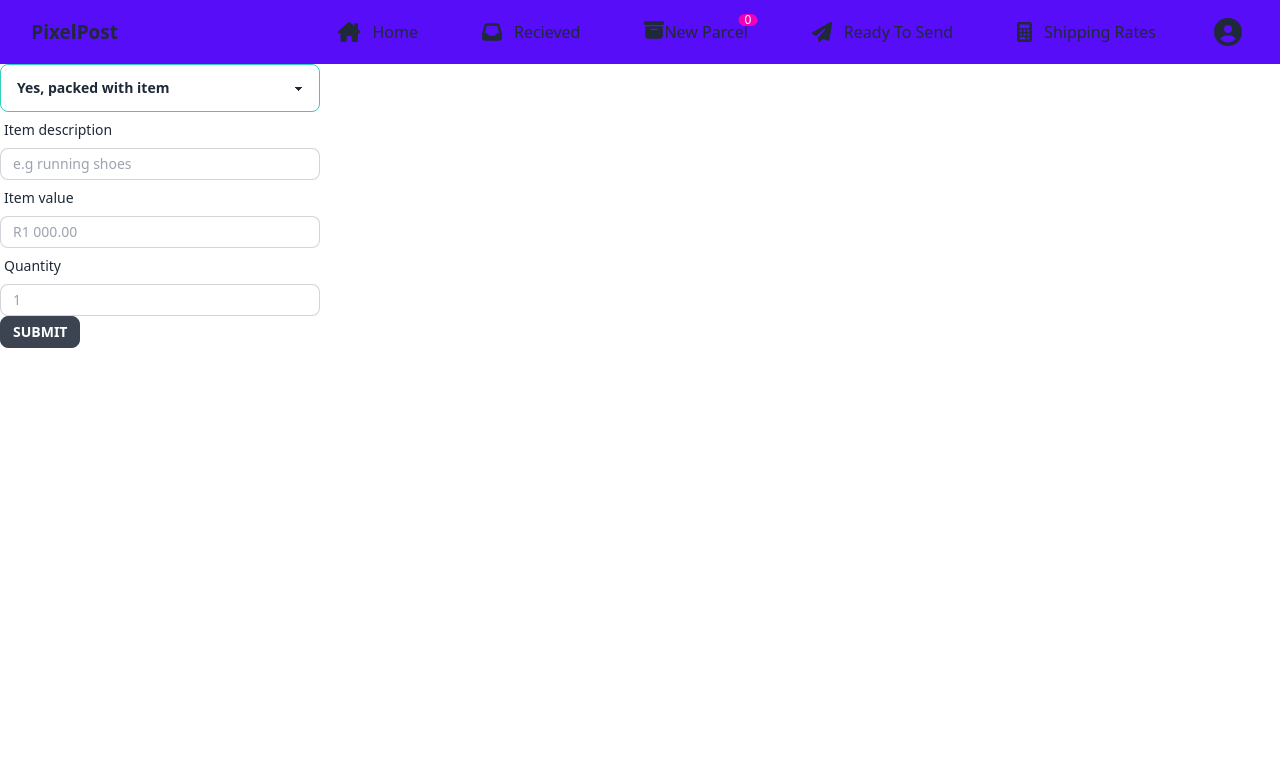
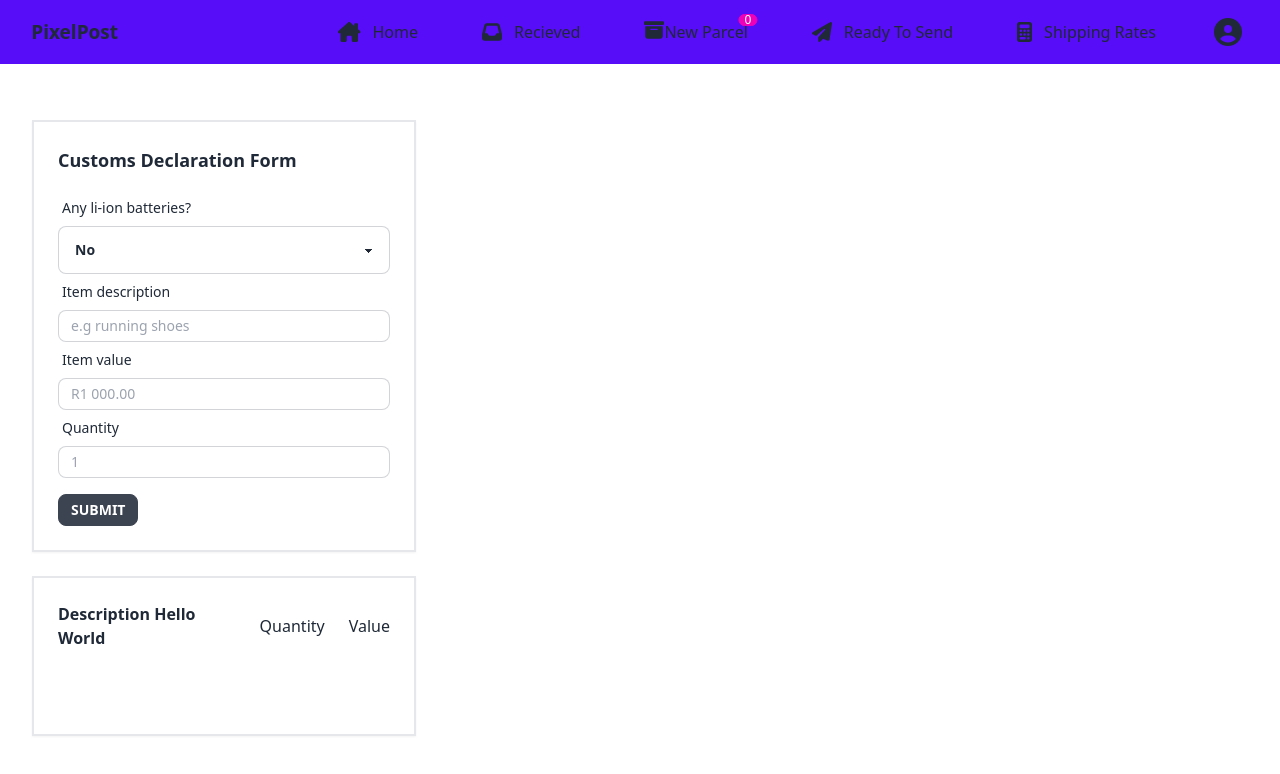
Before and after one commit to pmugasa/pixel-posts, a React (Create React App) app: page /customs-declaration in a window 1280 px wide. Shown: the top 774 px of the page. Built offline with nearby package versions, Linux system fonts and the light colour scheme; the HTML template or start-up script is replaced by a standard one.

Commit message:
added the customs declaration form

```diff
--- a/src/components/CustomsForm.jsx
+++ b/src/components/CustomsForm.jsx
@@ -12,19 +12,32 @@ const CustomsForm = () => {
 
   return (
     <>
-      <div>
+      <div className="border-2 border-gray-200 border-rounded shadow-sm w-96 p-6 mt-6">
+        <div className="mb-4">
+          <h3 className="text-start text-lg font-semibold font-sans">
+            Customs Declaration Form
+          </h3>
+        </div>
+
         <form method="post" onSubmit={handleSubmit}>
-          <div className="form-control w-full max-w-xs">
-            <select
-              name="batteries"
-              className="select select-accent w-full max-w-xs"
-            >
-              <option disabled>Any lithium batteries?</option>
-              <option>Yes, packed with item</option>
-              <option>Yes, fitted inside item</option>
-              <option>No</option>
+          <div className="form-control ">
+            <label className="label">
+              <span className="label-text">Any li-ion batteries?</span>
+            </label>
+            <select className="select select-bordered">
+              <option disabled defaultValue="No">
+                Pick one
+              </option>
+              <option value="No">No</option>
+              <option value="Yes, fitted inside item">
+                Yes, fitted inside item
+              </option>
+              <option value="Yes, packed with item">
+                Yes, packed with item
+              </option>
             </select>
 
+            <div>
               <label className="label">
                 <span className="label-text">Item description</span>
               </label>
@@ -33,9 +46,12 @@ const CustomsForm = () => {
                 name="description"
                 placeholder="e.g running shoes"
                 required
-              className="input input-bordered input-sm w-full max-w-xs"
+                className="input input-bordered input-sm w-full "
               />
+            </div>
 
+            <div className="">
+              <div className="">
                 <label className="label">
                   <span className="label-text">Item value</span>
                 </label>
@@ -45,9 +61,11 @@ const CustomsForm = () => {
                   inputMode="numeric"
                   placeholder="R1 000.00"
                   required
-              className="input input-bordered input-sm w-full max-w-xs"
+                  className="input input-bordered input-sm w-full "
                 />
+              </div>
 
+              <div className="">
                 <label className="label">
                   <span className="label-text">Quantity</span>
                 </label>
@@ -57,13 +75,24 @@ const CustomsForm = () => {
                   inputMode="numeric"
                   placeholder="1"
                   required
-              className="input input-bordered input-sm w-full max-w-xs"
+                  className="input input-bordered input-sm w-full "
                 />
               </div>
-          <button type="submit" className="btn btn-sm">
+            </div>
+          </div>
+          <button type="submit" className="btn btn-sm mt-4">
             Submit
           </button>
         </form>
+      </div>
+      <div className="border-2 border-gray-200 border-rounded shadow-sm w-96 p-6 mt-6 h-40">
+        <div className="space-x-6 flex justify-center items-center">
+          <span className="text-base font-semibold">
+            Description Hello World
+          </span>
+          <span>Quantity</span>
+          <span>Value</span>
+        </div>
       </div>
     </>
   );
--- a/src/pages/Customs.jsx
+++ b/src/pages/Customs.jsx
@@ -3,7 +3,7 @@ import CustomsForm from "../components/CustomsForm";
 const Customs = () => {
   return (
     <>
-      <div>
+      <div className="w-full p-8">
         <CustomsForm />
       </div>
     </>
--- a/src/pages/NewParcel.jsx
+++ b/src/pages/NewParcel.jsx
@@ -29,7 +29,7 @@ const NewParcel = ({
       <div className="  mt-2 p-2 w-full flex flex-col justify-center items-center">
         <div className="border-2  border-gray-200 w-full  h-fit mx-auto p-4 ">
           <h2 className="text-lg font-bold text-center">
-            You have {packedItems.length} item/s in your Pixel Box
+            Total weight - {totalWeight(packedItems, "weight")} kgs
           </h2>
           <div className="divider"></div>
           {packedItems.map((parcel, i) => {
--- a/src/pages/ShippingRates.jsx
+++ b/src/pages/ShippingRates.jsx
@@ -1,30 +1,4 @@
-import axios from "axios";
-
 const ShippingRates = () => {
-  const options = {
-    method: "GET",
-    url: "https://api.aftership.com/postmen/v3/rates",
-    withCredentials: false,
-    params: {
-      limit: "10",
-      created_at_min: "2023-01-22",
-      created_at_max: "2023-01-22",
-    },
-    headers: {
-      "Content-Type": "application/json",
-      "as-api-key": "asat_34e5eaab736f43f3879bdd69d4a88083",
-    },
-  };
-
-  axios
-    .request(options)
-    .then(function (response) {
-      console.log(response.data);
-    })
-    .catch(function (error) {
-      console.error(error);
-    });
-
   return <h1>Hello from ShippingRates</h1>;
 };
 export default ShippingRates;
```
Also changed, not shown: src/components/CustomsDisplay.jsx (added). Lines whose indentation alone changed are shown as unchanged.
